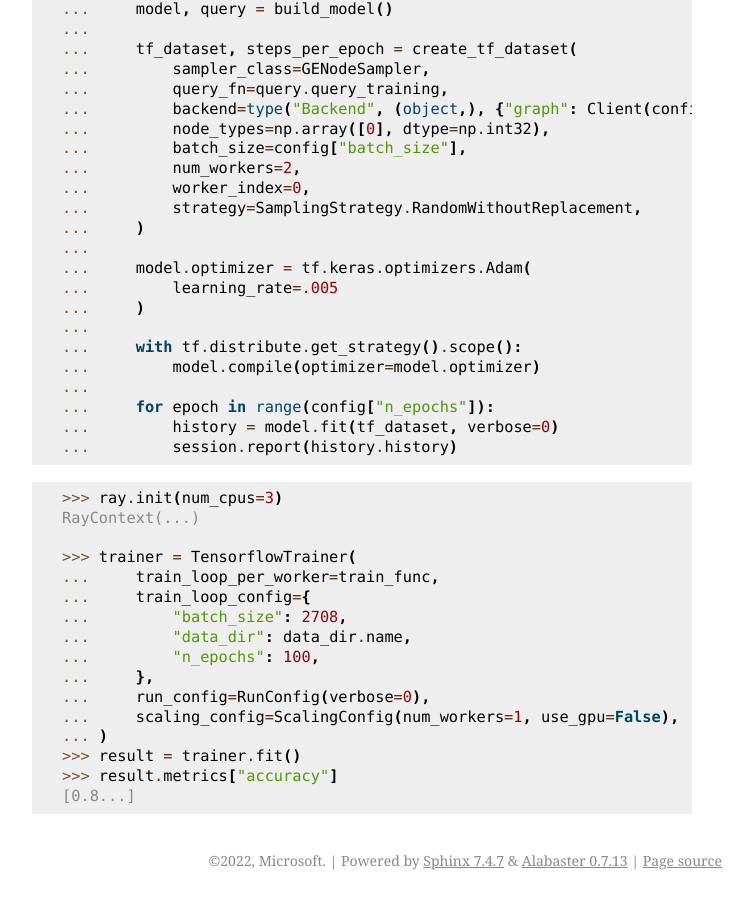
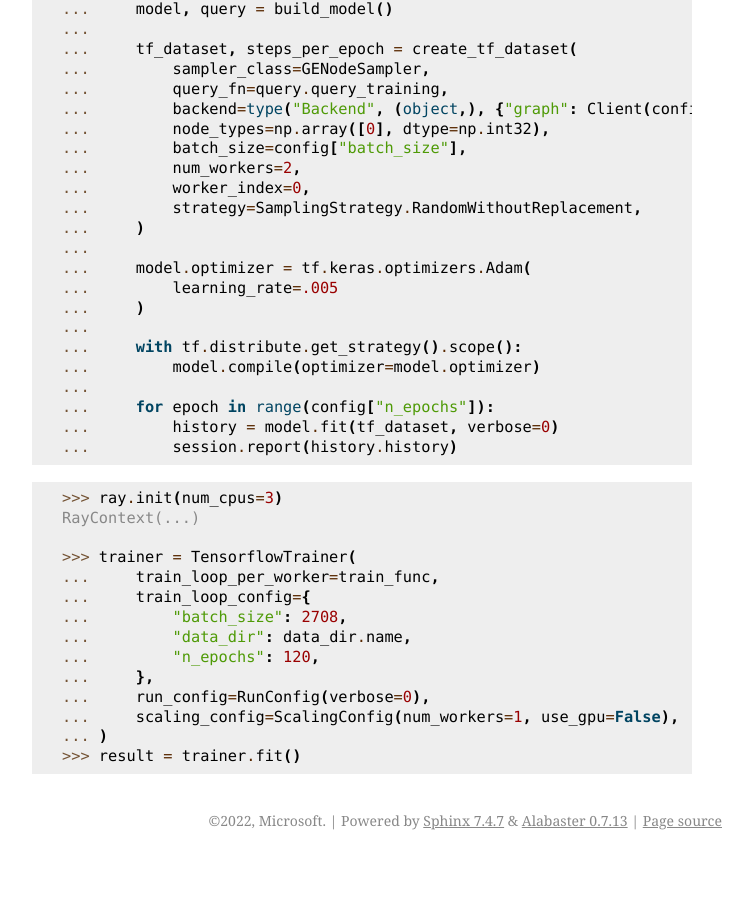
Before and after one commit to microsoft/DeepGNN, a Sphinx documentation site: the page built from docs/tf/ray_usage.rst, in a window 1280 px wide and 900 px high, scrolled down 4131 px. Shown: the whole window, without its empty margins (388-1141 px from the left). Built offline with Sphinx 7.4.7, drawn with Linux system fonts in a browser that asks for light colours; after the commit the page ends 4991 px from its top, so only the background shows below that.

Commit message:
Improve doctest stability. (#148)

```diff
--- a/docs/tf/ray_usage.rst
+++ b/docs/tf/ray_usage.rst
@@ -250,11 +250,9 @@ Ray Usage Example for Node Classification with GAT
     ...     train_loop_config={
     ...         "batch_size": 2708,
     ...         "data_dir": data_dir.name,
-    ...         "n_epochs": 100,
+    ...         "n_epochs": 120,
     ...     },
     ...     run_config=RunConfig(verbose=0),
     ...     scaling_config=ScalingConfig(num_workers=1, use_gpu=False),
     ... )
     >>> result = trainer.fit()
-    >>> result.metrics["accuracy"]
-    [0.8...]
```
Also changed, not shown: 1 other file.
